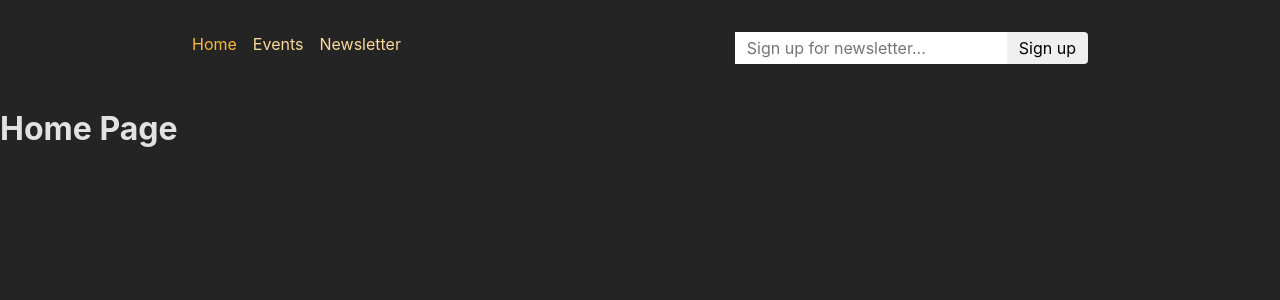
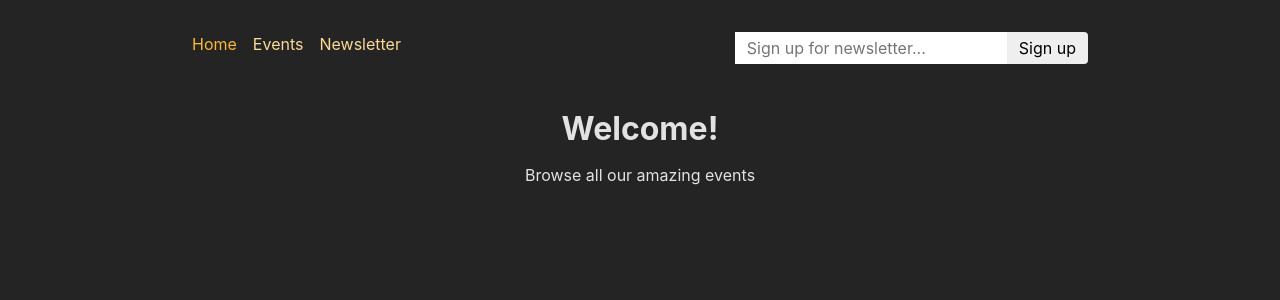
Before and after one commit to iararmsantos/spa-react, a React (Create React App) app in the folder frontend/: page / in a window 1280 px wide. Shown: the top 300 px of the page. Built offline with nearby package versions, Linux system fonts and the light colour scheme.

Commit message:
Finished project with defer

```diff
--- a/frontend/src/pages/Home.js
+++ b/frontend/src/pages/Home.js
@@ -1,7 +1,12 @@
 import React from "react";
+import PageContent from "../components/PageContent";
 
 const Home = () => {
-  return <h1>Home Page</h1>;
+  return (
+    <PageContent title={"Welcome!"}>
+      <p>Browse all our amazing events</p>
+    </PageContent>
+  );
 };
 
 export default Home;
```
